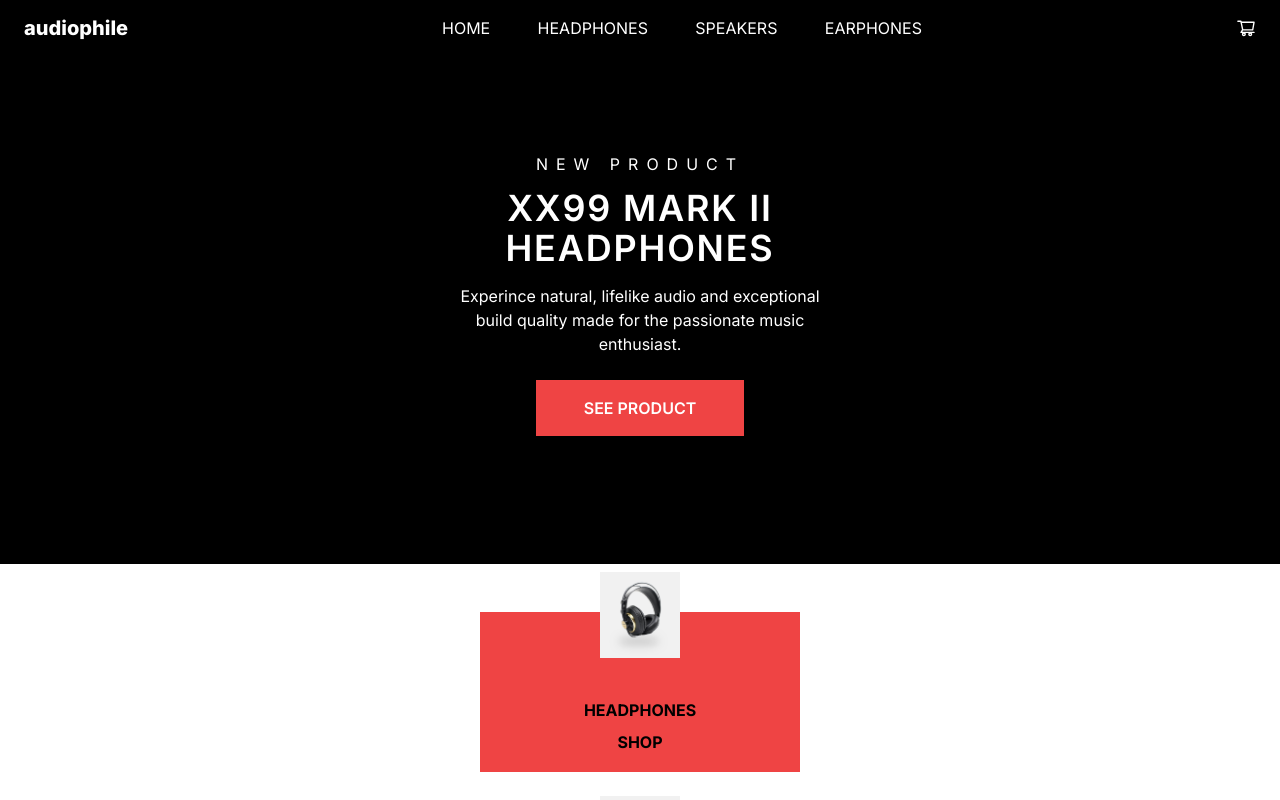
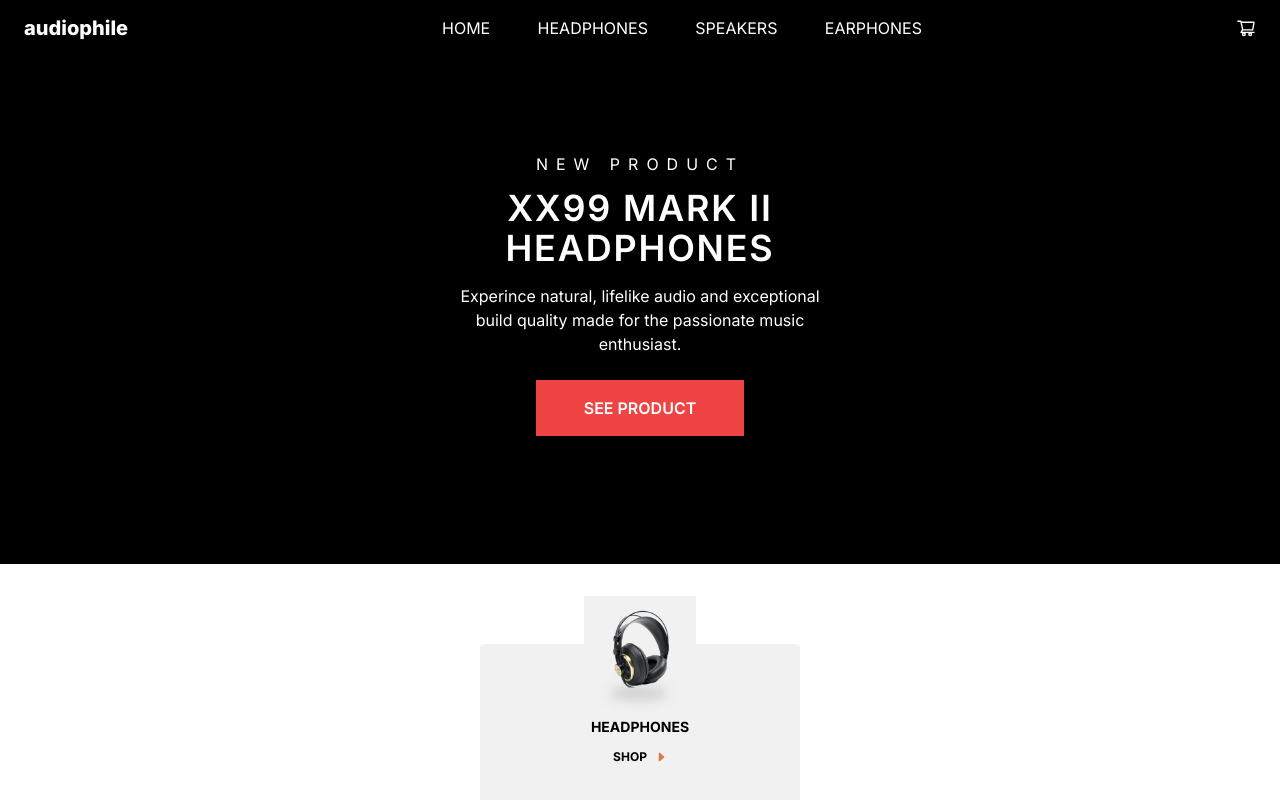
Before and after one commit to john-mathis/Audiophile, a Next.js app: page / in a window 1280 px wide. Shown: the top 800 px of the page. Built offline with nearby package versions, Linux system fonts and the light colour scheme.

Commit message:
category component edits 9/15/23

```diff
--- a/app/components/Categories/Category.tsx
+++ b/app/components/Categories/Category.tsx
@@ -1,5 +1,6 @@
 import React from "react";
 import Image from "next/image";
+import { BsCaretRightFill } from "react-icons/bs";
 
 interface CategoryProps {
   img: any;
@@ -8,14 +9,17 @@ interface CategoryProps {
 
 const Category: React.FC<CategoryProps> = ({ img, category }) => {
   return (
-    <div className="relative bg-red-500 mt-12 mb-16 w-80 h-40 mx-auto">
-      <Image
-        className="relative w-20 bottom-10 m-auto"
-        src={img}
-        alt={category}
-      />
-      <p className="uppercase text-center font-bold">{category}</p>
-      <p className="uppercase text-center mt-2 font-bold">Shop</p>
+    <div className="relative bg-[--beige] mt-12 mb-16 w-80 h-40 mx-auto rounded">
+      <div className="relative bottom-12">
+        <Image className="relative w-28 m-auto" src={img} alt={category} />
+        <p className="uppercase text-center text-sm font-bold">{category}</p>
+        <p className="cursor-pointer flex justify-center items-center uppercase text-center text-xs mt-3 font-bold">
+          Shop
+          <span className="ml-2 text-[--dark-orange]">
+            <BsCaretRightFill />
+          </span>
+        </p>
+      </div>
     </div>
   );
 };
--- a/app/components/NewProduct/NewProduct.tsx
+++ b/app/components/NewProduct/NewProduct.tsx
@@ -3,7 +3,7 @@ import CtaButton from "../common/CtaButton";
 
 const NewProduct = () => {
   return (
-    <div className="pt-24 pb-32 bg-black text-white">
+    <div className="pt-24 pb-32 mb-20 bg-black text-white">
       <p className="uppercase tracking-[.5rem] mx-auto mb-3 text-center">
         new product
       </p>
--- a/tailwind.config.ts
+++ b/tailwind.config.ts
@@ -12,7 +12,6 @@ const config: Config = {
         "gradient-radial": "radial-gradient(var(--tw-gradient-stops))",
         "gradient-conic":
           "conic-gradient(from 180deg at 50% 50%, var(--tw-gradient-stops))",
-        "home-header": "url(./audiophile/public/assets/home/mobile/name.jpg')",
       },
     },
   },
```
